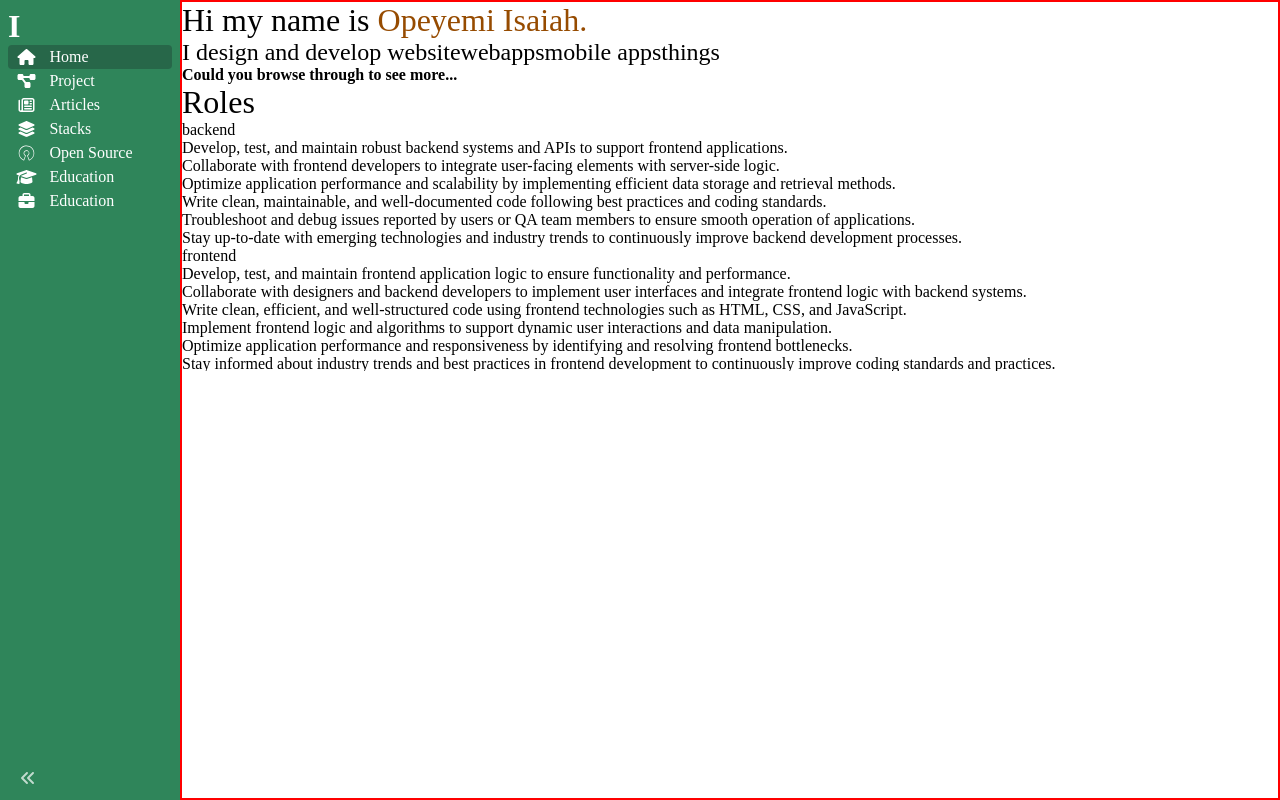
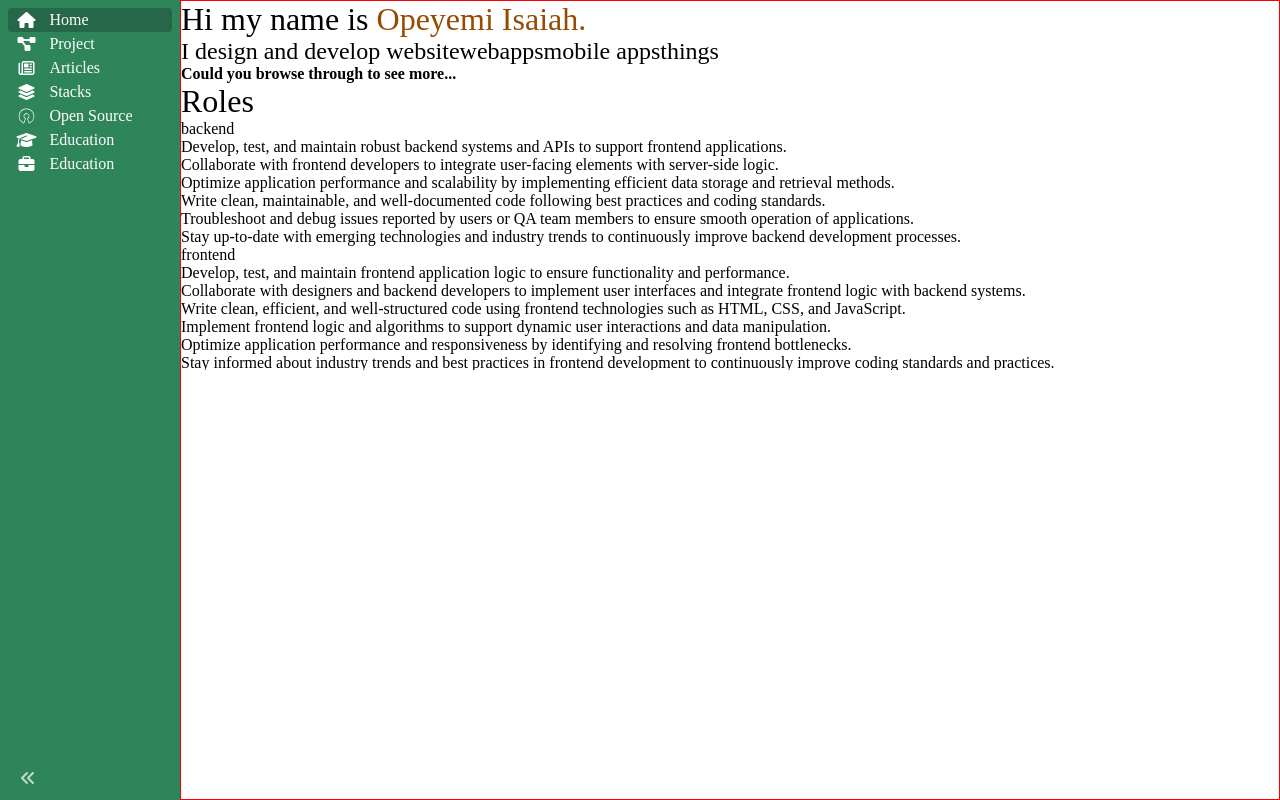
Before and after one commit to netflams10/netflams10.github.io, a Vue app: page / in a window 1280 px wide. Built offline with nearby package versions, Linux system fonts and the light colour scheme; a web font is replaced by a local one.

Commit message:
update: added self image to data

```diff
--- a/src/assets/scss/main.scss
+++ b/src/assets/scss/main.scss
@@ -12,6 +12,7 @@ body {
   width: 100vw;
   height: 100vh;
   position: relative;
+  overflow: hidden;
 }
 
 // :root {
--- a/src/theme/Theme.vue
+++ b/src/theme/Theme.vue
@@ -25,7 +25,7 @@ export default {
 }
 
 .container {
-  border: 2px solid red;
+  border: 0.5px solid red;
 
   transition: 0.3s ease;
 
--- a/src/theme/components/SideBarNew.vue
+++ b/src/theme/components/SideBarNew.vue
@@ -1,4 +1,5 @@
 <script>
+// import avatar from "../../assets/images/my_image/ope.jpeg";
 import SideBarLinkVue from "./SideBarLink.vue";
 import { collapsed, toggle_sidebar, sidebar_width } from "./state";
 
@@ -18,7 +19,9 @@ export default {
         <div>O</div>
       </span>
       <span v-else>
-        <div>I</div>
+        <div>
+          <!-- <img :src="assets" alt="My Very own face" /> -->
+        </div>
       </span>
     </h1>
 
```
Also changed, not shown: public/assets/images/my_image/ope.jpeg (added), public/assets/images/my_image/ope_tiny.jpg (added).
